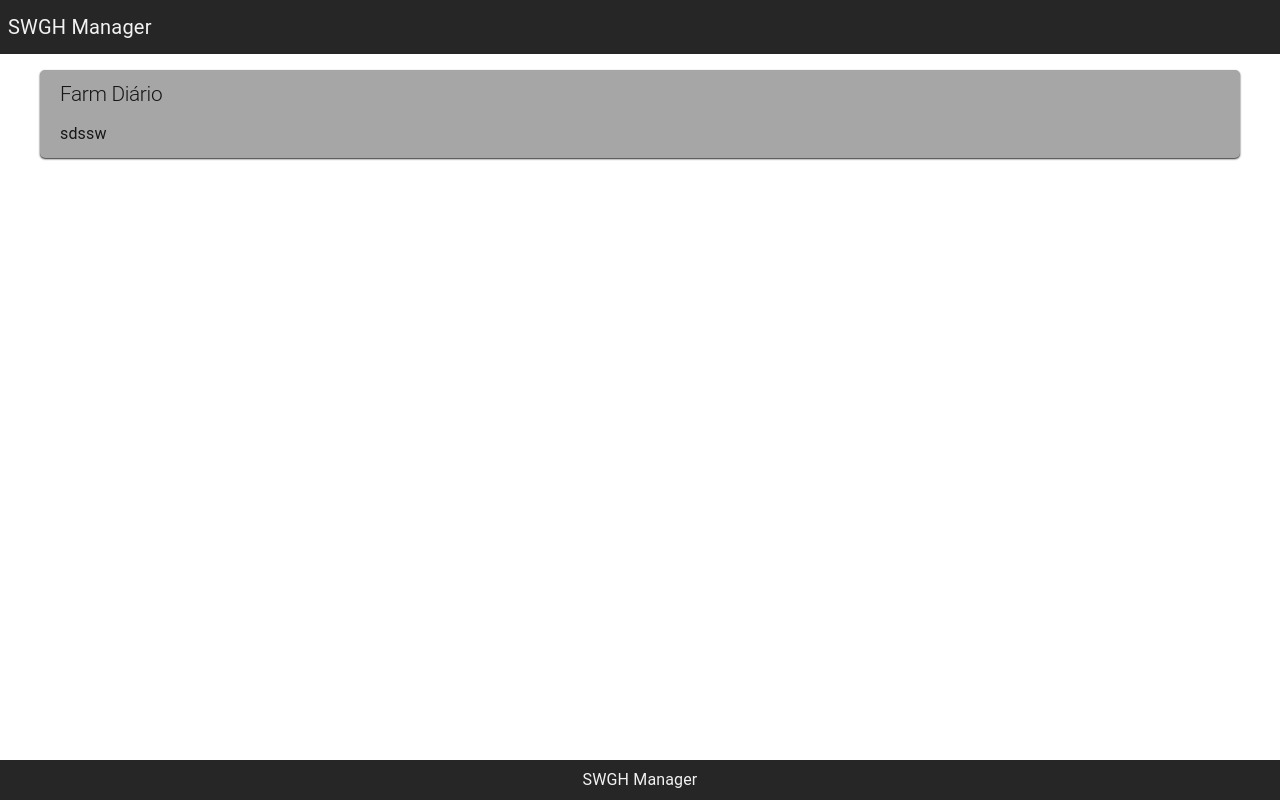
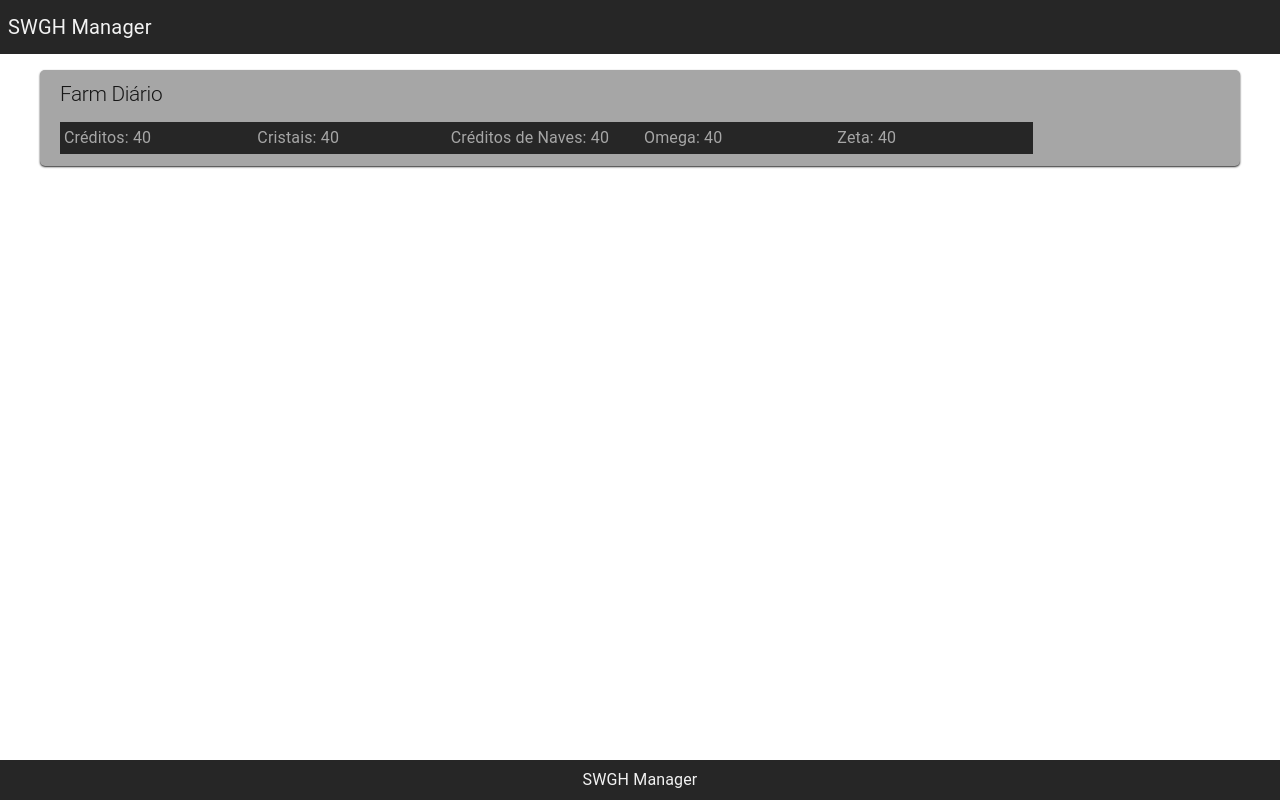
Before and after one commit to JPSS14/swgh-manager, a React (Create React App) app: page / in a window 1280 px wide. Built offline with nearby package versions, Linux system fonts and the light colour scheme.

Commit message:
Add register component in dashboard

```diff
--- a/src/ui/pages/dashboard/dashboard.tsx
+++ b/src/ui/pages/dashboard/dashboard.tsx
@@ -1,11 +1,29 @@
+import { Grid } from '@mui/material';
 import { BoxCt } from 'ui/components/box-ct';
 import { Layout } from 'ui/components/layout';
+import { Register } from 'ui/components/register';
 
 export const Dashboard = () => {
-  return(
+  return (
     <Layout>
       <BoxCt title='Farm Diário'>
-        sdssw
+        <Grid container rowSpacing={0}>
+          <Grid item xs={2}>
+            <Register title='Créditos' value={40} />
+          </Grid>
+          <Grid item xs={2}>
+            <Register title='Cristais' value={40} />
+          </Grid>
+          <Grid item xs={2}>
+            <Register title='Créditos de Naves' value={40} />
+          </Grid>
+          <Grid item xs={2}>
+            <Register title='Omega' value={40} />
+          </Grid>
+          <Grid item xs={2}>
+            <Register title='Zeta' value={40} />
+          </Grid>
+        </Grid>
       </BoxCt>
     </Layout>
   );
```
